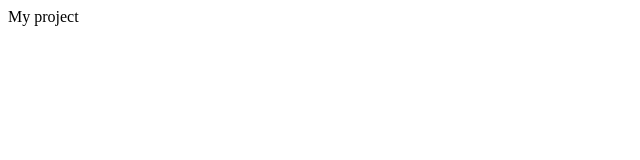
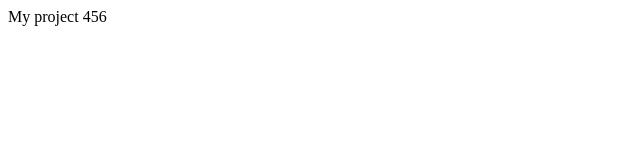
Before and after one commit to SerhiiAntonyshyn/my-project, a plain HTML site: page index.html in a window 1280 px wide. Shown: the full height of the page, 0-640 px from the left. Drawn offline with Linux system fonts and the light colour scheme.

Commit message:
title was changed 2

```diff
--- a/index.html
+++ b/index.html
@@ -6,6 +6,6 @@
   <title>My project</title>
 </head>
 <body>
-  <hi>My project</hi>
+  <hi>My project 456</hi>
 </body>
 </html>
```
